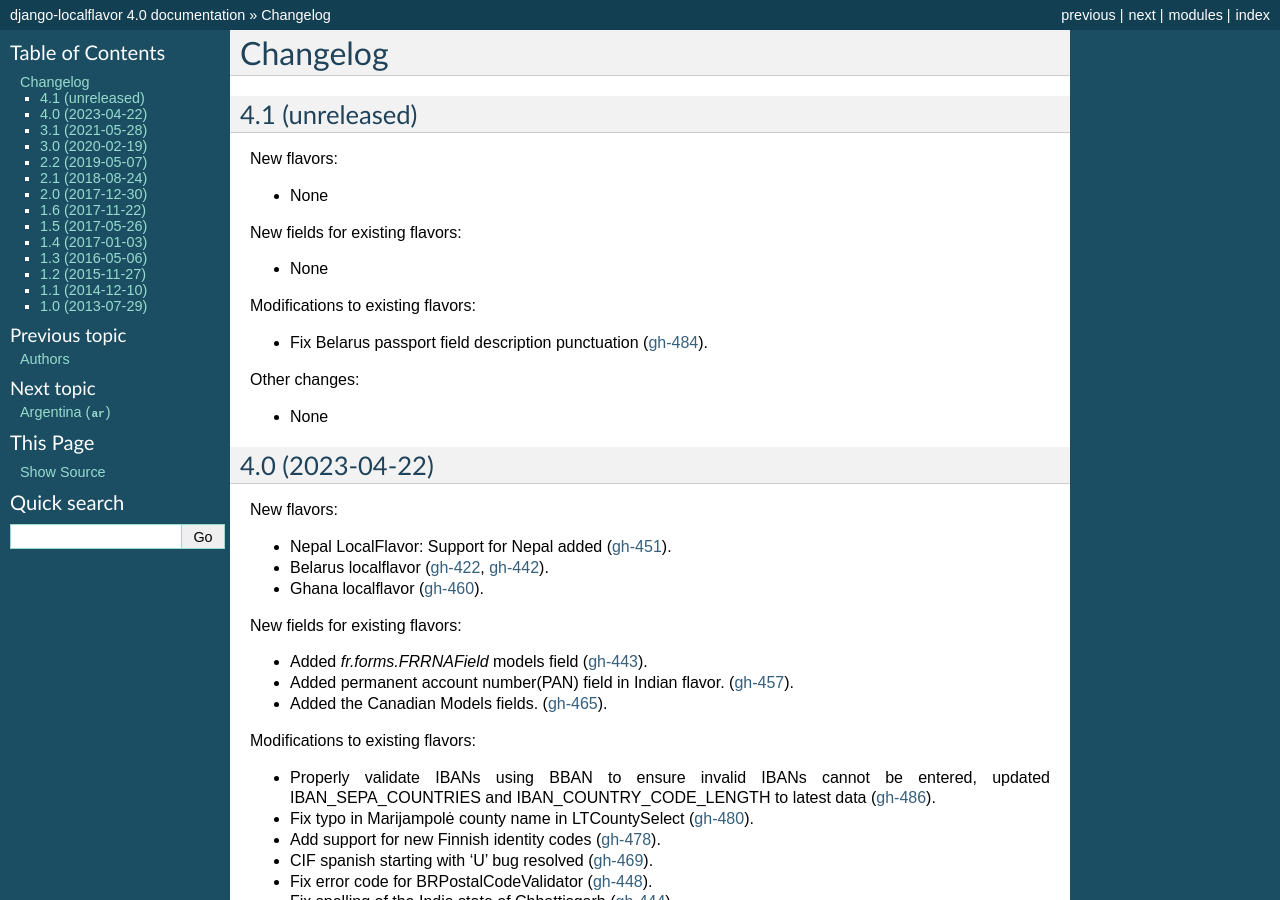
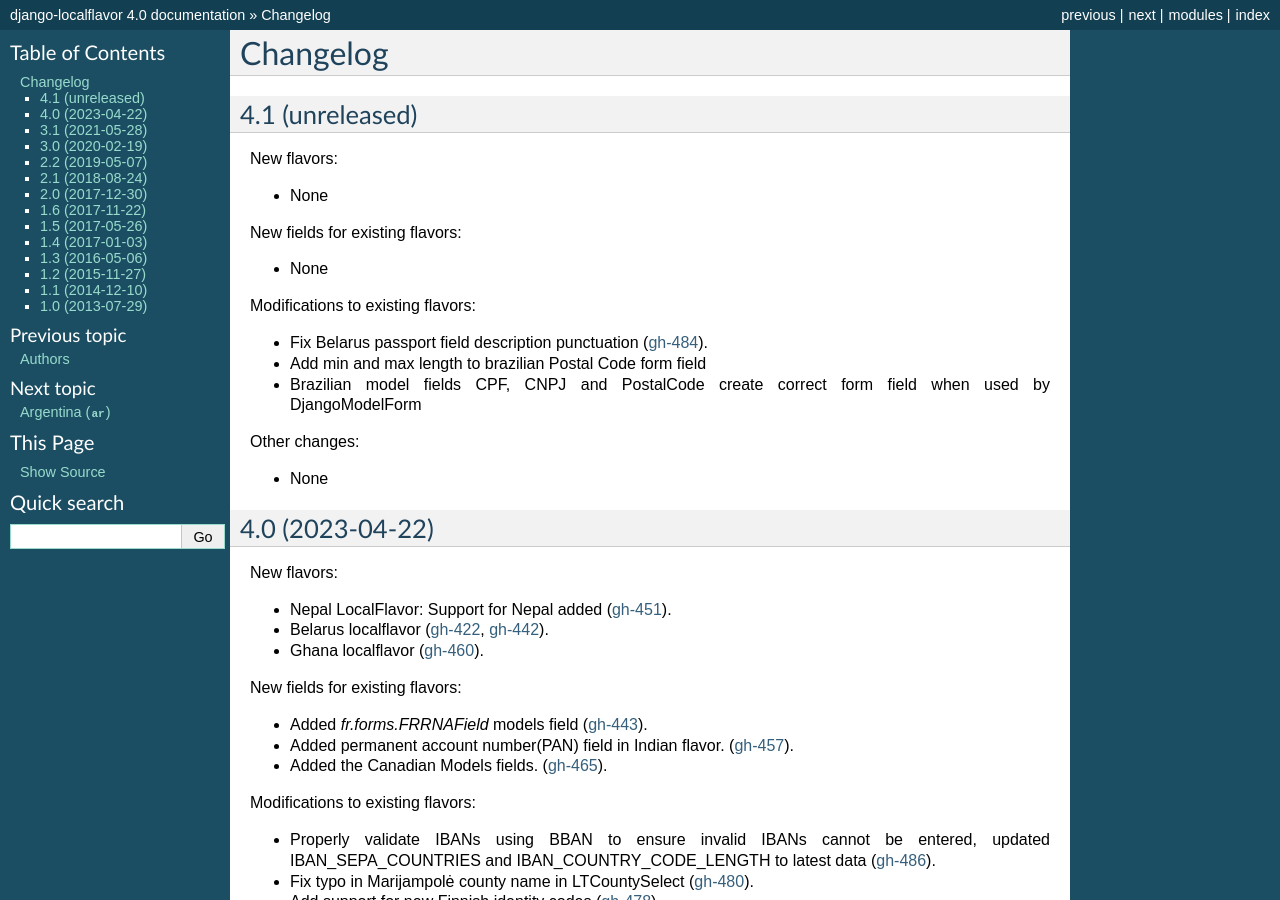
Before and after one commit to django/django-localflavor, a Sphinx documentation site: the page built from docs/changelog.rst, in a window 1280 px wide and 900 px high. Built offline with Sphinx 7.4.7, drawn with Linux system fonts in a browser that asks for light colours.

Commit message:
adding changes to changelog and name to authors

```diff
--- a/docs/authors.rst
+++ b/docs/authors.rst
@@ -82,6 +82,7 @@
 * Kevin Ramirez Zavalza
 * László Ratskó
 * Lefteris Nikoltsios
+* Lucas Dantas Gueiros
 * Luis Alberto Santana
 * Łukasz Langa
 * Luke Benstead
--- a/docs/changelog.rst
+++ b/docs/changelog.rst
@@ -16,6 +16,9 @@
 
 - Fix Belarus passport field description punctuation
   (`gh-484 <https://github.com/django/django-localflavor/pull/484>`_).
+- Add min and max length to brazilian Postal Code form field
+- Brazilian model fields CPF, CNPJ and PostalCode create correct form
+  field when used by DjangoModelForm
 
 Other changes:
 
```
